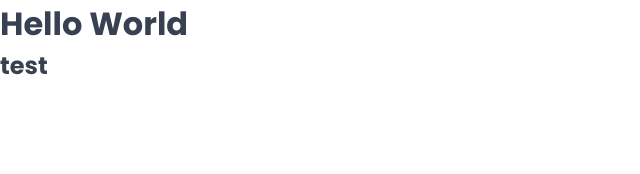
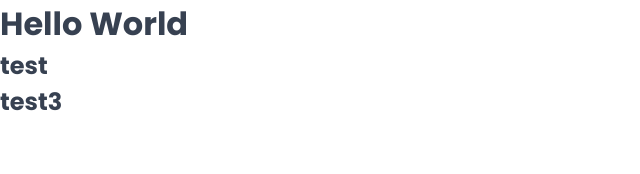
Before and after one commit to jacky1a2a3a4a/Lebuleduo, a React (Vite) app: page / in a window 1280 px wide. Shown: the top 174 px of the page, without its empty margins (0-640 px from the left). Built offline with nearby package versions, Linux system fonts and the light colour scheme; a web font is replaced by a local one.

Commit message:
feature: add test3

```diff
--- a/src/App.tsx
+++ b/src/App.tsx
@@ -7,6 +7,8 @@ function App() {
       <GlobalStyles />
       <h1>Hello World</h1>
       <h2>test</h2>
+
+      <h2>test3</h2>
     </div>
   );
 }
```
